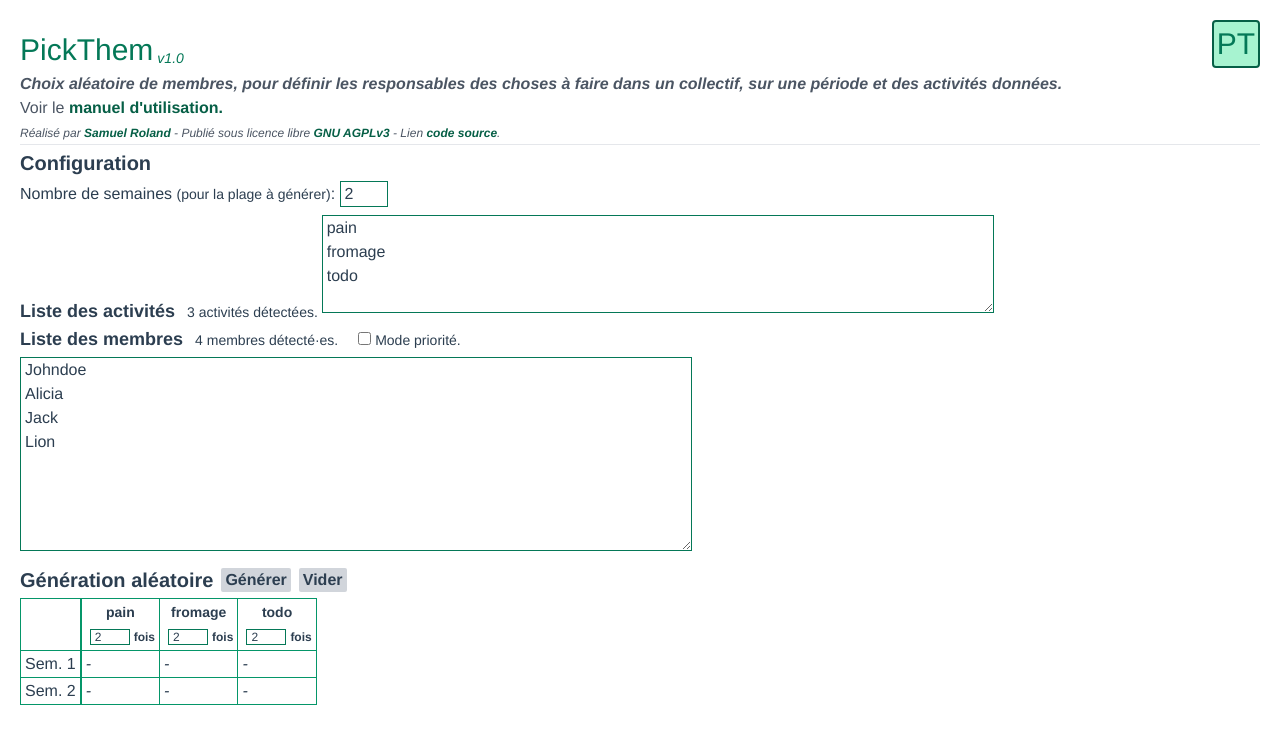
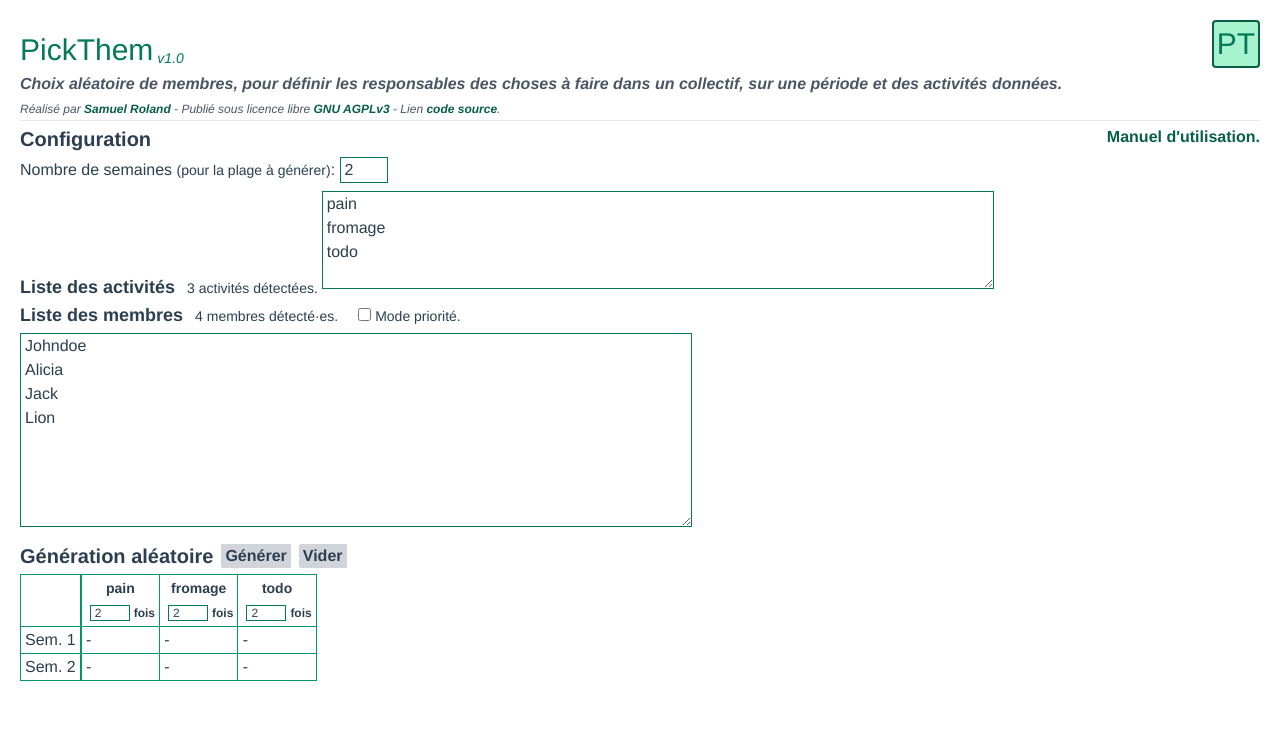
Before and after one commit to samuelroland/PickThem, a Vue app: page / in a window 1280 px wide. Shown: the top 744 px of the page. Built offline with nearby package versions, Linux system fonts and the light colour scheme.

Commit message:
Pick: move Manual link to the right of Configuration title

```diff
--- a/src/components/Pick.vue
+++ b/src/components/Pick.vue
@@ -39,15 +39,6 @@
       Choix aléatoire de membres, pour définir les responsables des choses à
       faire dans un collectif, sur une période et des activités données.
     </h4>
-    <div>
-      <span class="not-italic">Voir le </span>
-      <a
-        href="https://github.com/samuelroland/PickThem/blob/main/HOWTOUSE.md#comment-utiliser"
-        target="_blank"
-        class="not-italic"
-        >manuel d'utilisation.</a
-      >
-    </div>
     <span class="text-xs">
       Réalisé par
       <a href="https://github.com/samuelroland" target="_blank"
@@ -66,7 +57,18 @@
   <hr />
 
   <div>
-    <div class="mt-1 text-xl font-bold">Configuration</div>
+    <div class="flex flex-wrap">
+      <div class="flex-1 mt-1 text-xl font-bold">Configuration</div>
+      <div class="mt-1">
+        <span class="not-italic"></span>
+        <a
+          href="https://github.com/samuelroland/PickThem/blob/main/HOWTOUSE.md#comment-utiliser"
+          target="_blank"
+          class="not-italic"
+          >Manuel d'utilisation.</a
+        >
+      </div>
+    </div>
     <div class="">
       <div>
         Nombre de semaines
```
